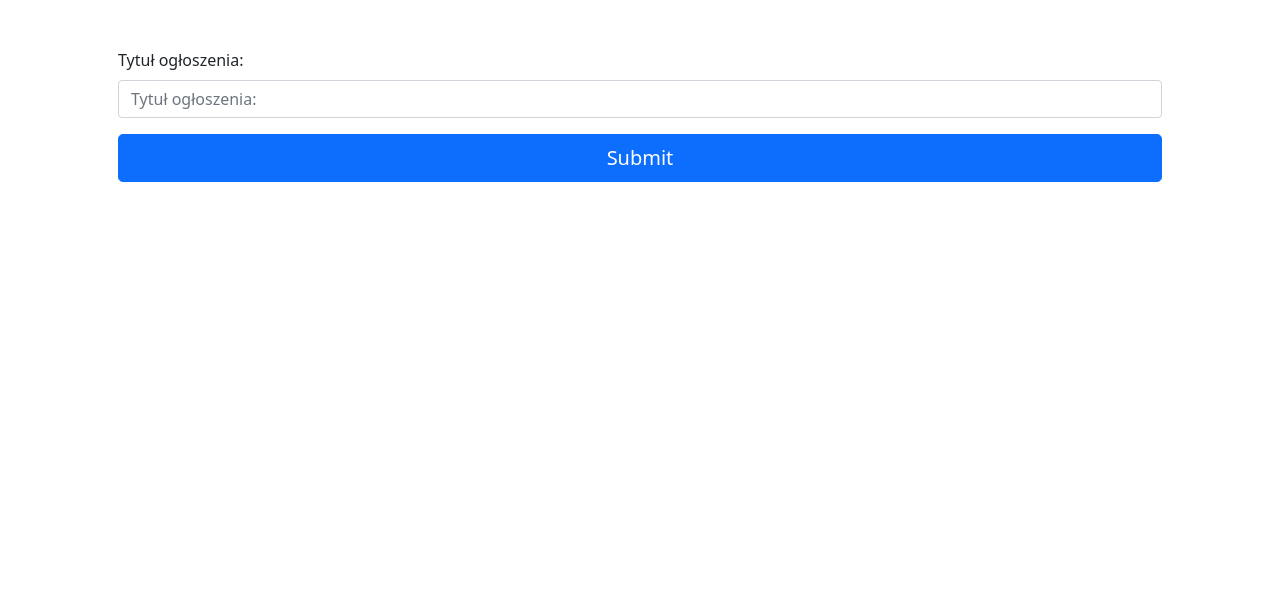
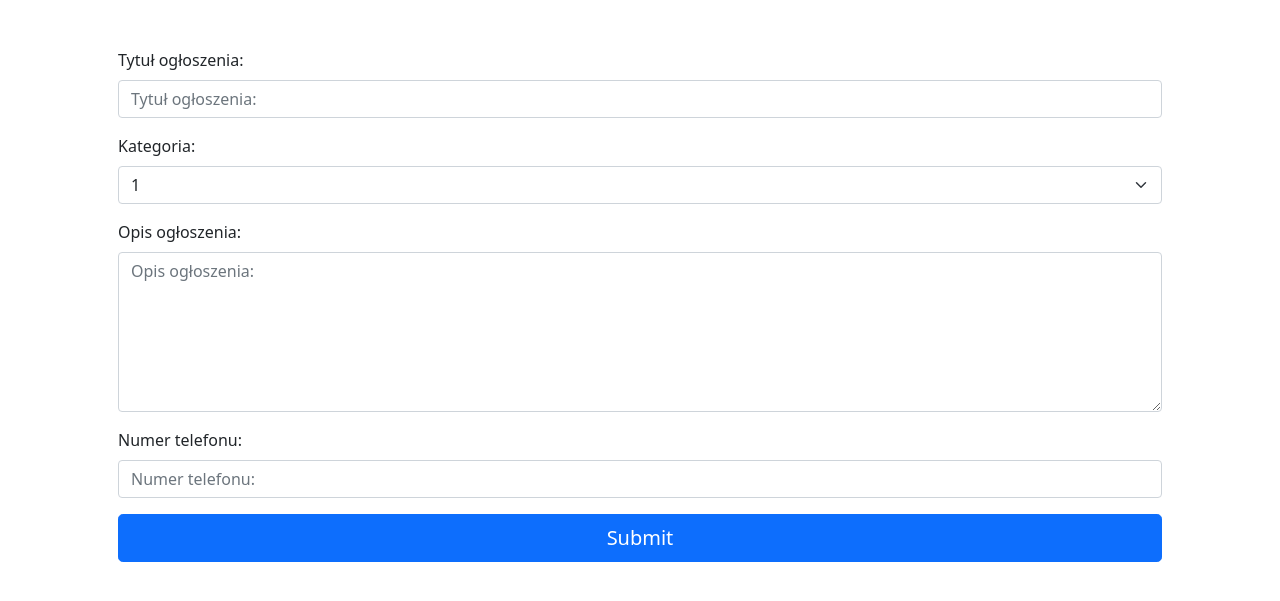
Before and after one commit to klisiubb/IO_Project, a Node server app: page /add in a window 1280 px wide. Shown: the top 601 px of the page. Run offline with Node 20, Linux system fonts and the light colour scheme; the visitor is signed in with stand-in values (Sample User, id 1); some libraries are stand-ins or nearby versions.

Commit message:
Rozwinięcie dodawania ogłoszeń

```diff
--- a/views/add.hbs
+++ b/views/add.hbs
@@ -5,6 +5,33 @@
             <label class="form-label" for="tytulOgloszenia">Tytuł ogłoszenia:</label>
             <input class="form-control" id="tytulOgloszenia" type="text" placeholder="Tytuł ogłoszenia:"/>
         </div>
+        <div class="mb-3">
+            <label class="form-label" for="kategoria">Kategoria:</label>
+            <select class="form-select" id="kategoria" aria-label="Kategoria:">
+                <option value="1">1</option>
+                <option value="2">2</option>
+                <option value="3">3</option>
+                <option value="4">4</option>
+                <option value="5">5</option>
+                <option value="6">6</option>
+                <option value="7">7</option>
+                <option value="8">8</option>
+                <option value="9">9</option>
+                <option value="10">10</option>
+                <option value="11">11</option>
+                <option value="12">12</option>
+                <option value="13">13</option>
+                <option value="14">14</option>
+            </select>
+        </div>
+        <div class="mb-3">
+            <label class="form-label" for="opisOgloszenia">Opis ogłoszenia:</label>
+            <textarea class="form-control" id="opisOgloszenia" type="text" placeholder="Opis ogłoszenia:" style="height: 10rem;"></textarea>
+        </div>
+        <div class="mb-3">
+            <label class="form-label" for="numerTelefonu">Numer telefonu:</label>
+            <input class="form-control" id="numerTelefonu" type="text" placeholder="Numer telefonu:" />
+        </div>
         <div class="d-grid">
             <button class="btn btn-primary btn-lg" id="submitButton" type="submit" value="Submit">Submit</button>
         </div>
```
